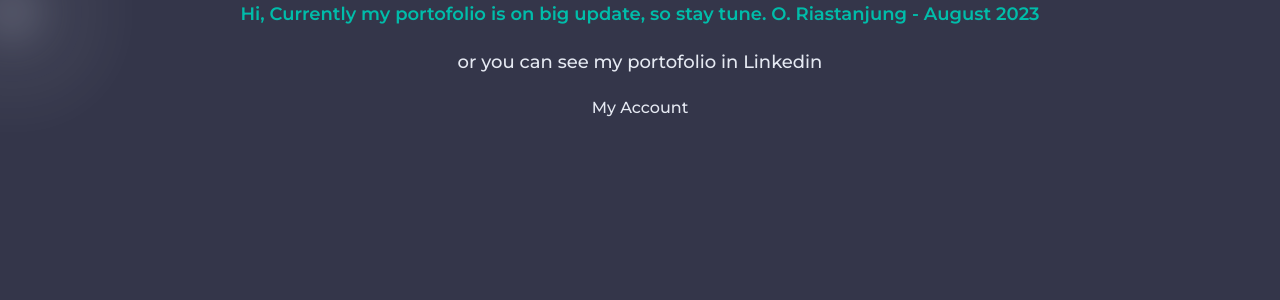
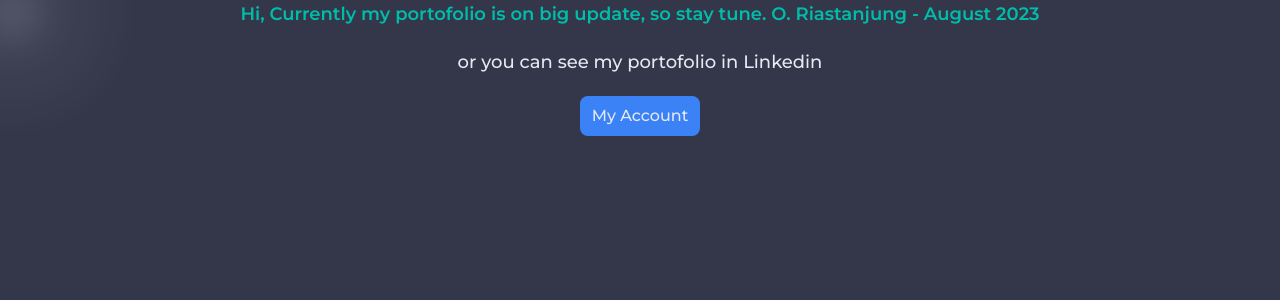
Before and after one commit to oriastanjung/portofolio-web, a React (Vite) app: page / in a window 1280 px wide. Shown: the top 300 px of the page. Built offline with nearby package versions, Linux system fonts and the light colour scheme.

Commit message:
init file

```diff
--- a/src/App.tsx
+++ b/src/App.tsx
@@ -11,7 +11,7 @@ function App() {
           Hi, Currently my portofolio is on big update, so stay tune. {" O. Riastanjung - August 2023"}
         </h1>
         <p className="text-lg text-center font-medium text-white">or you can see my portofolio in Linkedin</p>
-        <a className="text-md text-center font-medium text-white" href="https://www.linkedin.com/in/oriastanjung/">My Account</a>
+        <a className="text-md text-center font-medium text-white bg-blue-500 px-3 py-2 rounded-lg" href="https://www.linkedin.com/in/oriastanjung/">My Account</a>
 
         <MouseAura />
       </div>
```
